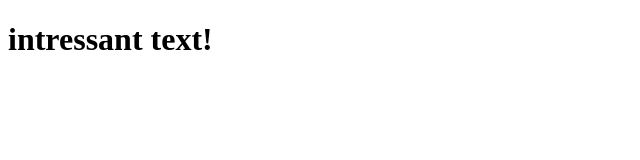
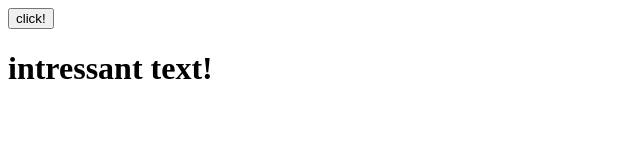
Before and after one commit to vickanS/repo, a plain HTML site: page index.html in a window 1280 px wide. Shown: the whole page, without its empty margins (0-640 px from the left). Drawn offline with Linux system fonts and the light colour scheme.

Commit message:
added button

```diff
--- a/index.html
+++ b/index.html
@@ -6,7 +6,8 @@
     <title>repo/git testing</title>
 </head>
 <body>
-
+    <button>click!
+    </button>
     <h1>intressant text!</h1>
 </body>
 </html>
```
